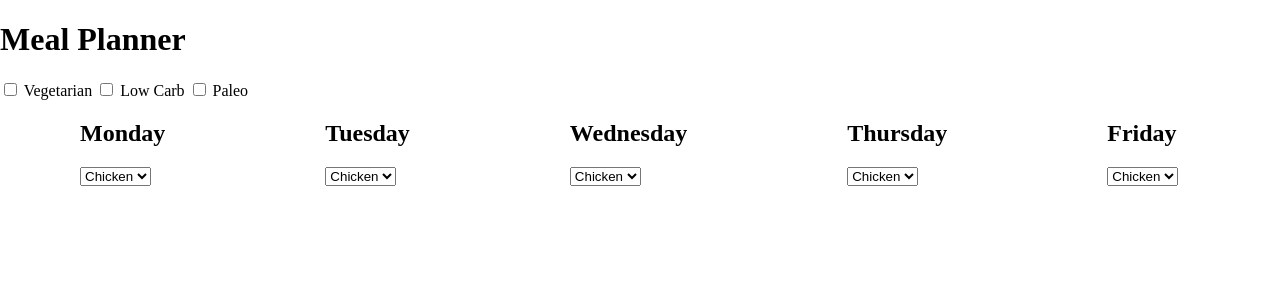
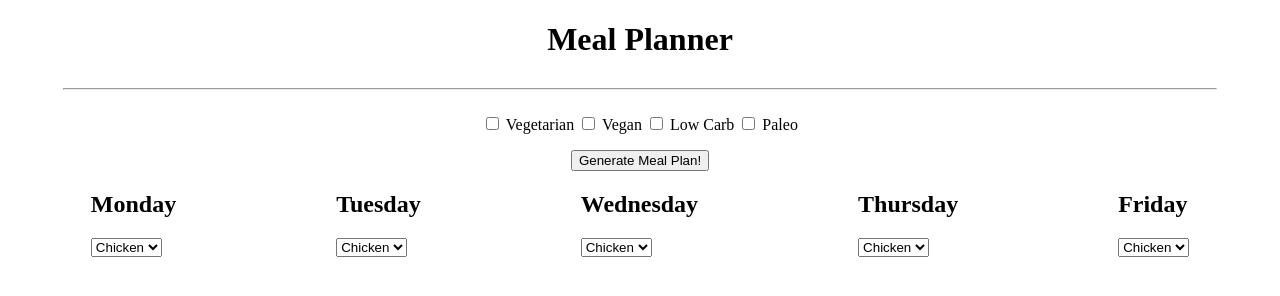
Before and after one commit to blevinspercussion/meal-planner-app, a plain HTML site: page index.html in a window 1280 px wide. Drawn offline with Linux system fonts and the light colour scheme.

Commit message:
Added styling to center items

```diff
--- a/index.html
+++ b/index.html
@@ -9,6 +9,7 @@
   </head>
   <body>
     <h1>Meal Planner</h1>
+    <hr />
     <section id="dietary-options">
       <input
         type="checkbox"
@@ -17,11 +18,14 @@
         value="Vegetarian"
       />
       <label for="vegetarian">Vegetarian</label>
+      <input type="checkbox" id="vegan" name="vegan" value="Vegan" />
+      <label for="vegan">Vegan</label>
       <input type="checkbox" id="low-carb" name="low-carb" value="Low Carb" />
       <label for="low-carb">Low Carb</label>
       <input type="checkbox" id="paleo" name="paleo" value="paleo" />
       <label for="paleo">Paleo</label>
     </section>
+    <button>Generate Meal Plan!</button>
     <section id="week">
       <div class="day">
         <h2>Monday</h2>
--- a/style.css
+++ b/style.css
@@ -1,9 +1,23 @@
 body {
   margin: 0;
+  display: flex;
+  flex-direction: column;
+  align-items: center;
+  justify-content: center;
+}
+
+hr {
+  width: 90%;
 }
 
 .day {
   margin: 0 5rem 0 5rem;
+  align-items: center;
+  justify-content: center;
+}
+
+#dietary-options {
+  margin: 1rem;
 }
 
 #week {
```
